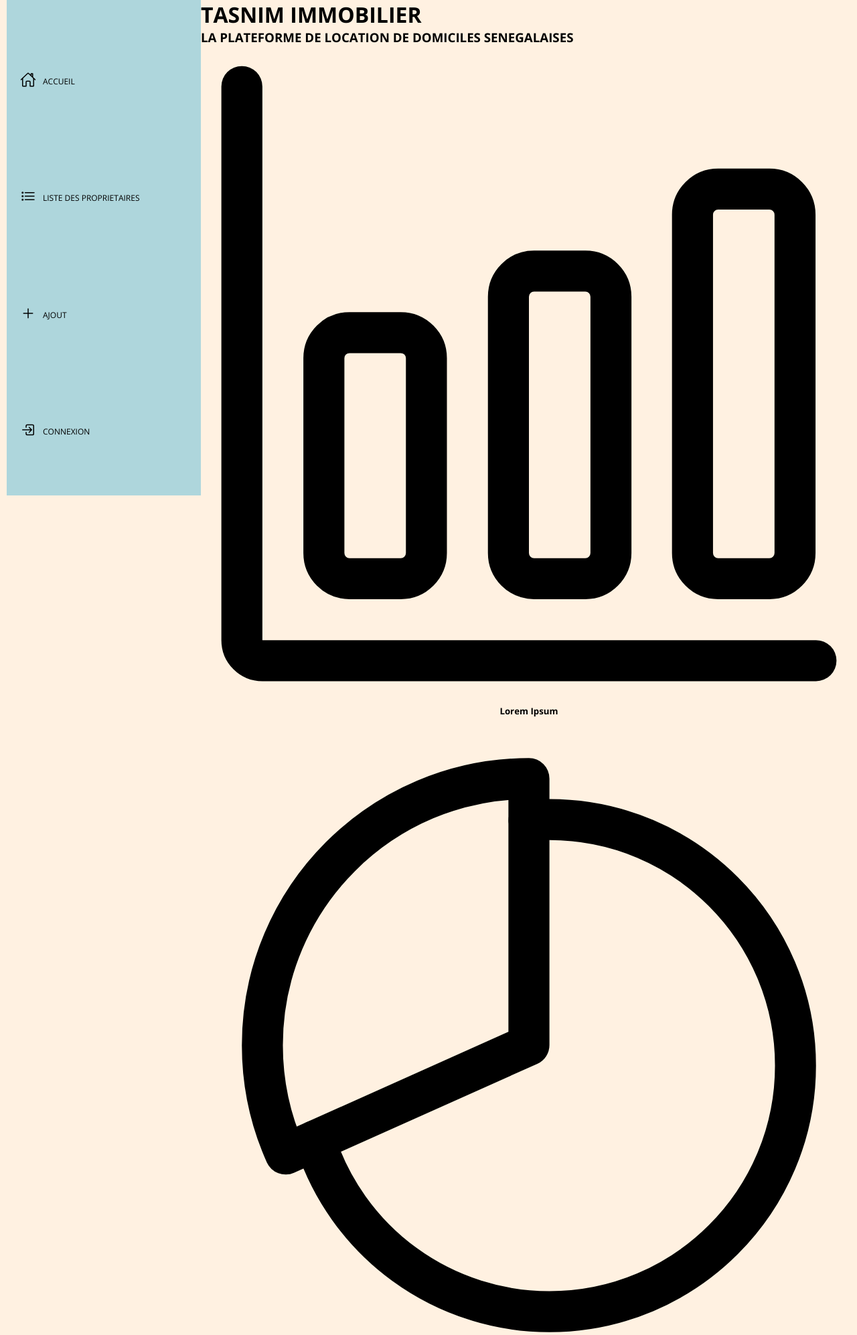
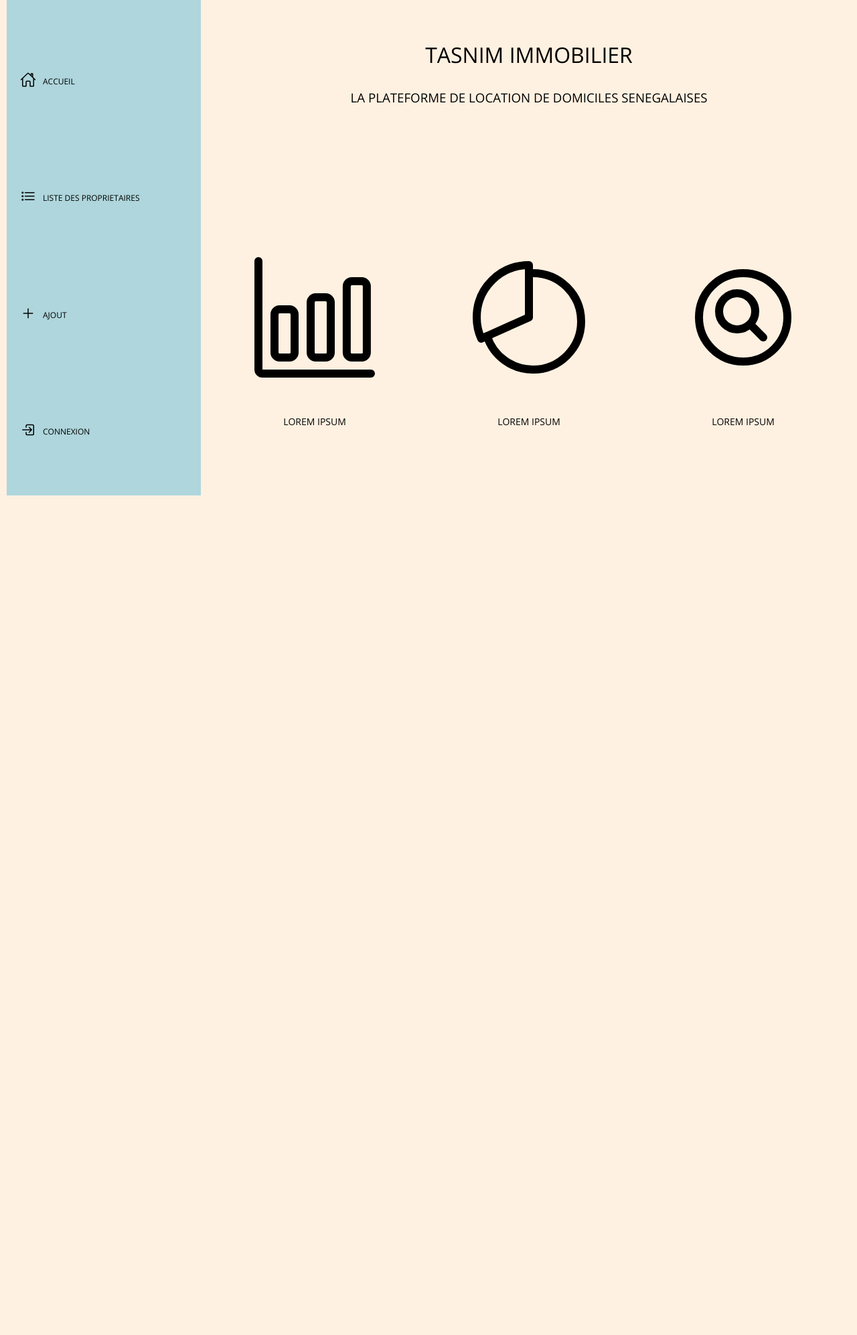
Before and after one commit to Yasral/Gestion_Proprietaires_Doctrine, a PHP site: the page made by src/view/Proprietaire/index.php in a window 1280 px wide. Shown: the part 60-2054 px from the top of the page at 67% size. After the commit the page ends 800 px from the top, so only its background shows below. Run offline with PHP 8.4, Linux system fonts and the light colour scheme; the template is opened without the code that fills it, so the values that code supplies are empty; some libraries are stand-ins or nearby versions.

Commit message:
Customisation du contenu des pages secondaires

```diff
--- a/assets/css/style.css
+++ b/assets/css/style.css
@@ -268,3 +268,46 @@ main.active{
     font-size: 0.8rem;
     border-radius: 15px;
 }
+
+/* Styling the main home content */
+.main-title, .main-title + h3{
+    text-align: center;
+}
+
+.main-title, .main-title + h3, .title-form, .details, .button input{
+    font-weight: 200;
+}
+
+.main-title{
+    padding-top: 60px;
+}
+
+.main-title + h3{
+    padding-top: 30px;
+}
+
+.banner{
+    position: relative;
+    width: 100%;
+    padding: 30px;
+    display: grid;
+    grid-template-columns: repeat(3,1fr);
+    justify-items: center;
+    align-items: center;
+}
+
+.images span img{
+    width: 192px;
+    height: 192px;
+}
+
+.banner{
+    padding: 220px 10px;
+}
+
+.slots-content h5{
+    font-size: 14px;
+    padding-top: 45px;
+    font-weight: 400;
+    text-transform: uppercase;
+}
```
